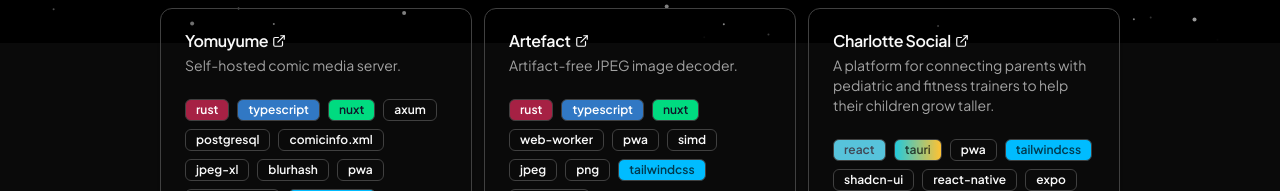
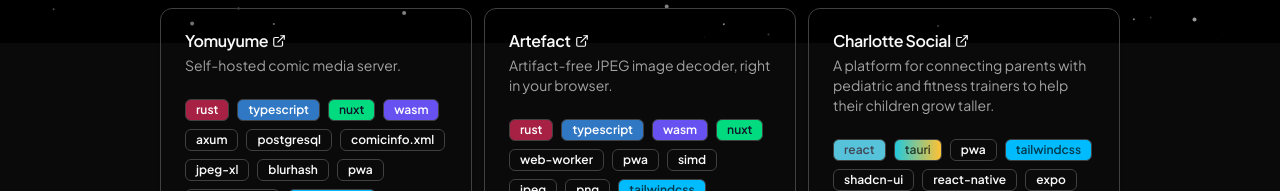
Before and after one commit to DELNEGEND/delnegend.com, a Nuxt app: page / in a window 1280 px wide. Shown: the part 757-948 px from the top of the page. Built offline with nearby package versions, Linux system fonts and the light colour scheme.

Commit message:
feat(`app.vue`): projects

```diff
--- a/src/app.vue
+++ b/src/app.vue
@@ -14,13 +14,13 @@ const maintaining = [{
 	title: "Yomuyume",
 	description: "Self-hosted comic media server.",
 	url: "https://github.com/Liminova/yomuyume",
-	badges: ["rust", "typescript", "nuxt", "axum", "postgresql", "comicinfo.xml", "jpeg-xl", "blurhash", "pwa", "web-worker", "tailwindcss", "shadcn-ui", "material-ui"],
+	badges: ["rust", "typescript", "nuxt", "wasm", "axum", "postgresql", "comicinfo.xml", "jpeg-xl", "blurhash", "pwa", "web-worker", "tailwindcss", "shadcn-ui", "material-ui"],
 },
 {
 	title: "Artefact",
-	description: "Artifact-free JPEG image decoder.",
-	url: "https://github.com/Delnegend/artefact",
-	badges: ["rust", "typescript", "nuxt", "web-worker", "pwa", "simd", "jpeg", "png", "tailwindcss", "shadcn-ui"],
+	description: "Artifact-free JPEG image decoder, right in your browser.",
+	url: "https://artefact.delnegend.com",
+	badges: ["rust", "typescript", "wasm", "nuxt", "web-worker", "pwa", "simd", "jpeg", "png", "tailwindcss", "shadcn-ui"],
 },
 {
 	title: "Charlotte Social",
```
